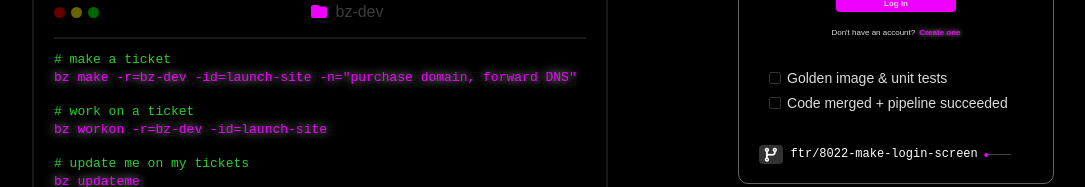
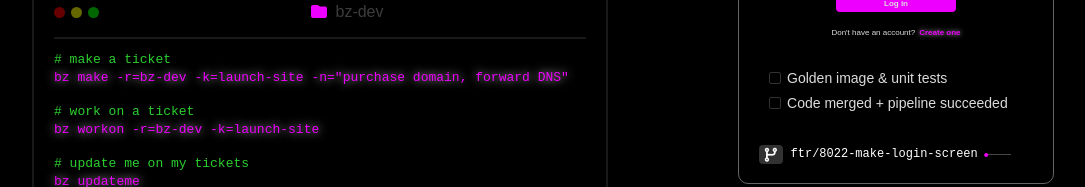
Before and after one commit to bmeikle56/bz-dev, a React (Create React App) app: page / in a window 1280 px wide. Shown: the part 481-668 px from the top of the page, without its empty margins (56-1141 px from the left). Built offline with nearby package versions, Linux system fonts and the light colour scheme.

Commit message:
Fix typo and build again

```diff
--- a/src/page/home.js
+++ b/src/page/home.js
@@ -85,10 +85,10 @@ function IntroDiv() {
           <div style={{background: 'rgb(25,25,25)', height: 2, width: '100%'}}/>
           <Spacer height={10}/>
           <CCode txt={'# make a ticket'} color={ccode.green}/>
-          <BZCCode txt={'bz make -r=bz-dev -id=launch-site -n="purchase domain, forward DNS"'}/>
+          <BZCCode txt={'bz make -r=bz-dev -k=launch-site -n="purchase domain, forward DNS"'}/>
           <Spacer height={16}/>
           <CCode txt={'# work on a ticket'} color={ccode.green}/>
-          <BZCCode txt={'bz workon -r=bz-dev -id=launch-site'}/>
+          <BZCCode txt={'bz workon -r=bz-dev -k=launch-site'}/>
           <Spacer height={16}/>
           <CCode txt={'# update me on my tickets'} color={ccode.green}/>
           <BZCCode txt={'bz updateme'}/>
```
Also changed, not shown: 7 other files (tests, documents, lock files or other folders).
